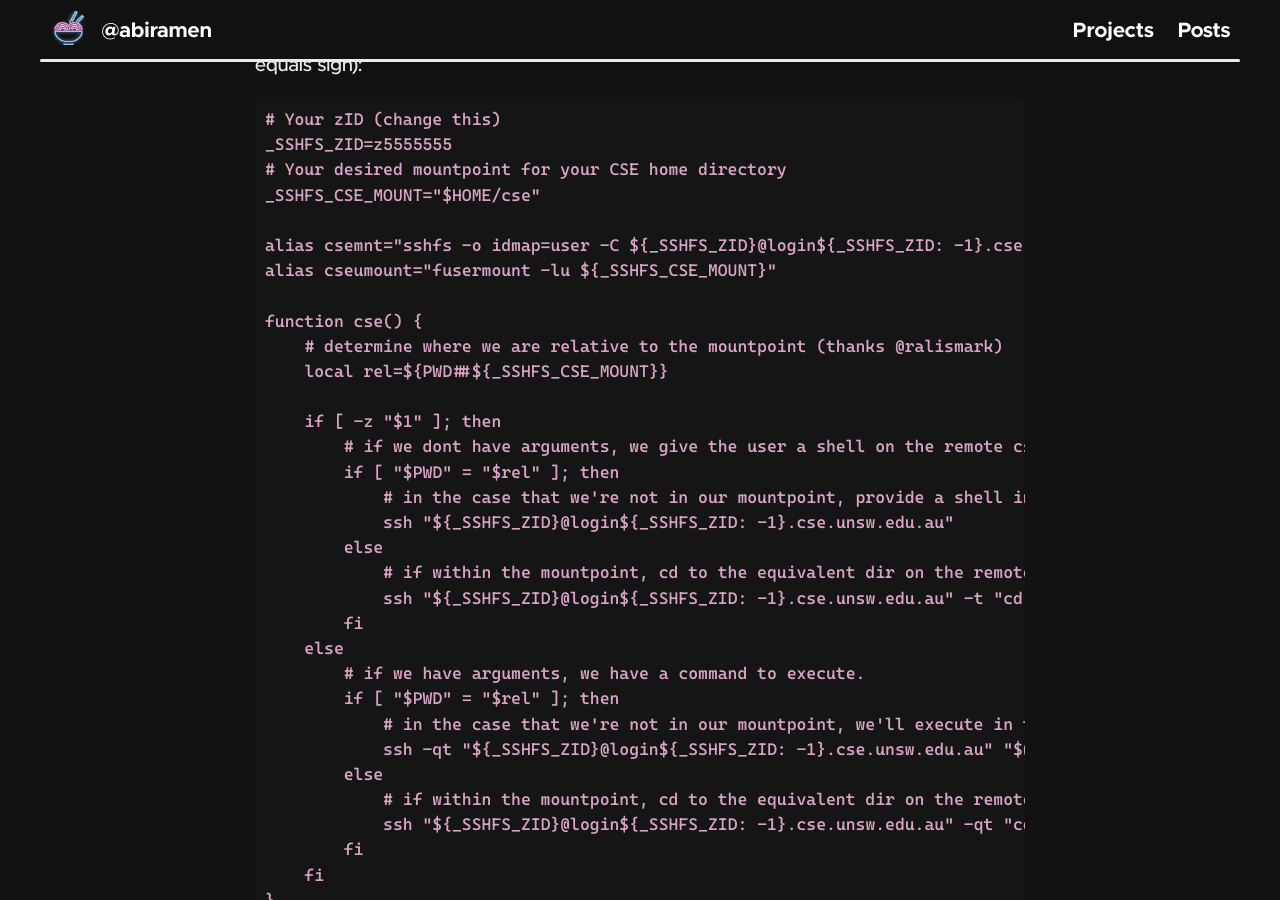
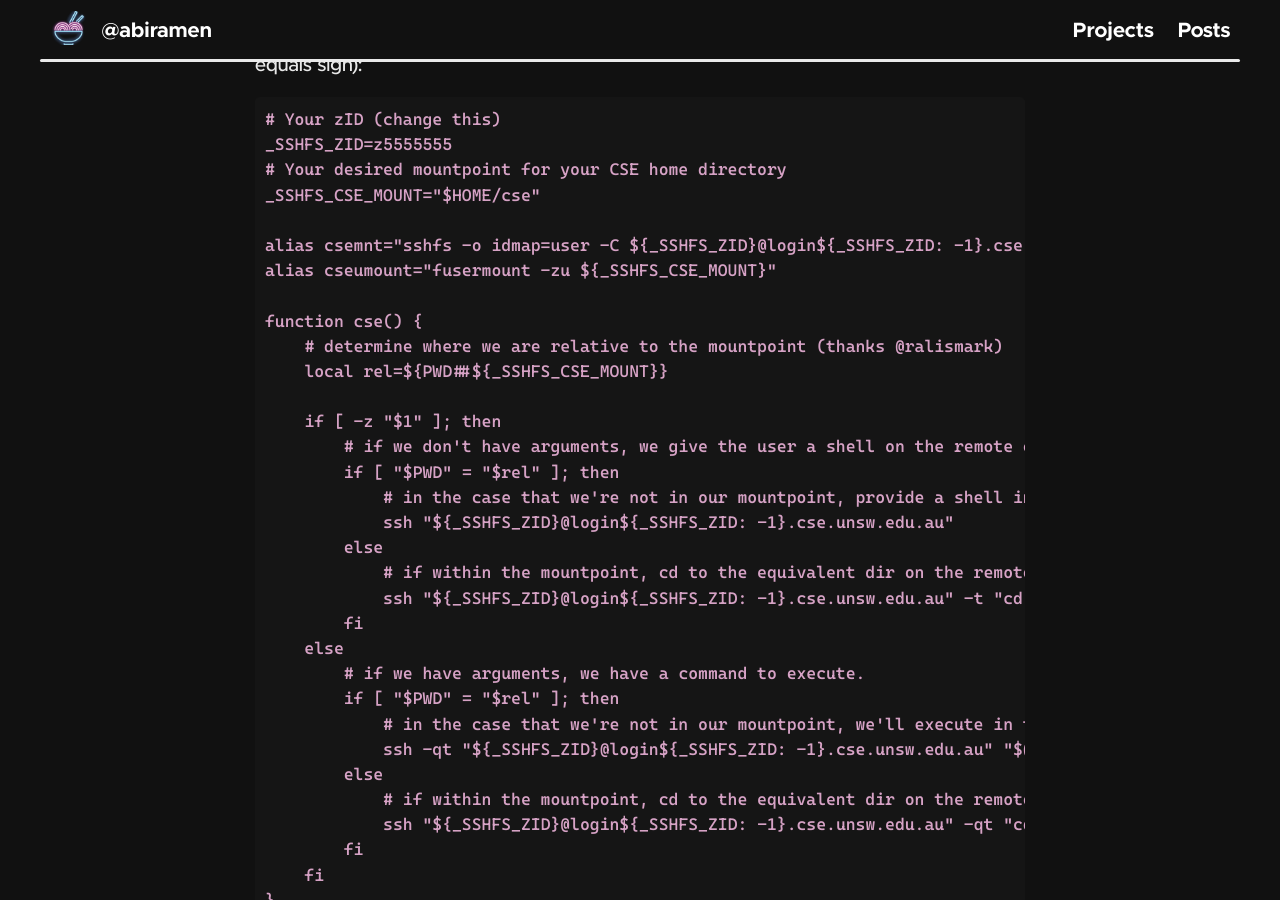
Before and after one commit to jeffreydyao/abiramen.github.io, a Jekyll site: the page built from _posts/2021-08-12-sshfs.md, in a window 1280 px wide and 900 px high, scrolled down 4485 px. Built offline with Jekyll 4.4.1, drawn with Linux system fonts in a browser that asks for light colours; nearby versions of some CDN libraries; comment, search, counter and statistics services are not loaded.

Commit message:
Fix typo

```diff
--- a/_posts/2021-08-12-sshfs.md
+++ b/_posts/2021-08-12-sshfs.md
@@ -96,14 +96,14 @@ _SSHFS_ZID=z5555555
 _SSHFS_CSE_MOUNT="$HOME/cse"
 
 alias csemnt="sshfs -o idmap=user -C ${_SSHFS_ZID}@login${_SSHFS_ZID: -1}.cse.unsw.edu.au: ${_SSHFS_CSE_MOUNT}"
-alias cseumount="fusermount -lu ${_SSHFS_CSE_MOUNT}"
+alias cseumount="fusermount -zu ${_SSHFS_CSE_MOUNT}"
 
 function cse() {
     # determine where we are relative to the mountpoint (thanks @ralismark)
     local rel=${PWD##${_SSHFS_CSE_MOUNT}}
 
     if [ -z "$1" ]; then
-        # if we dont have arguments, we give the user a shell on the remote cse machine.
+        # if we don't have arguments, we give the user a shell on the remote cse machine.
         if [ "$PWD" = "$rel" ]; then
             # in the case that we're not in our mountpoint, provide a shell in their home directory.
             ssh "${_SSHFS_ZID}@login${_SSHFS_ZID: -1}.cse.unsw.edu.au"
```
